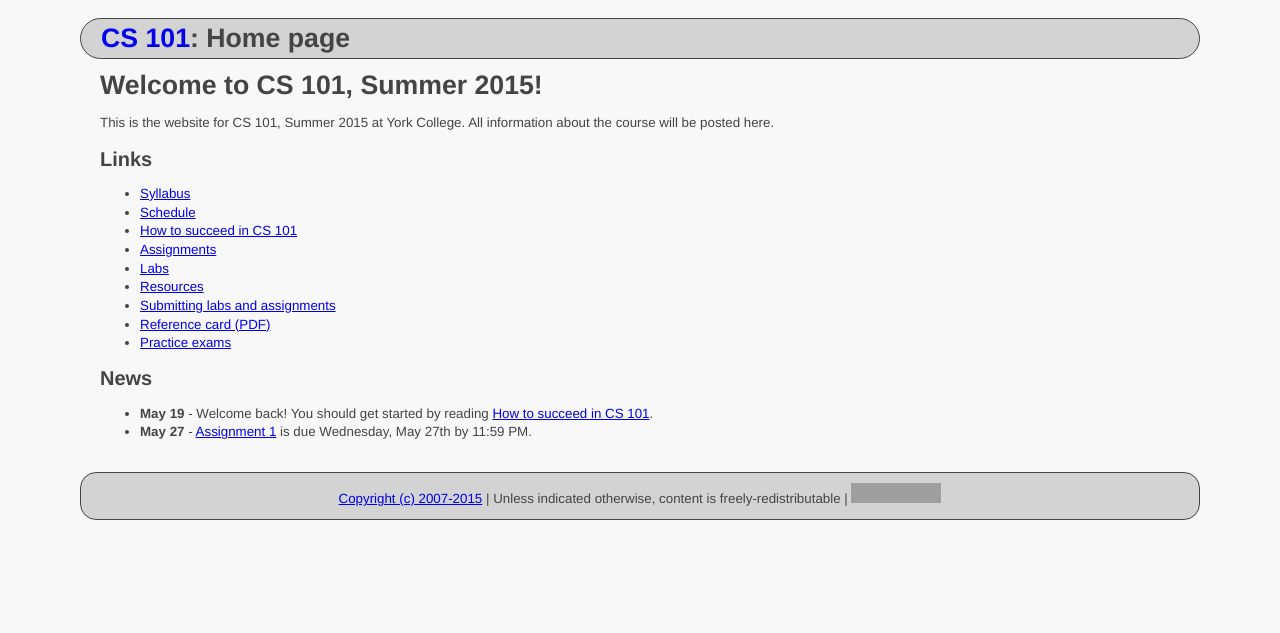
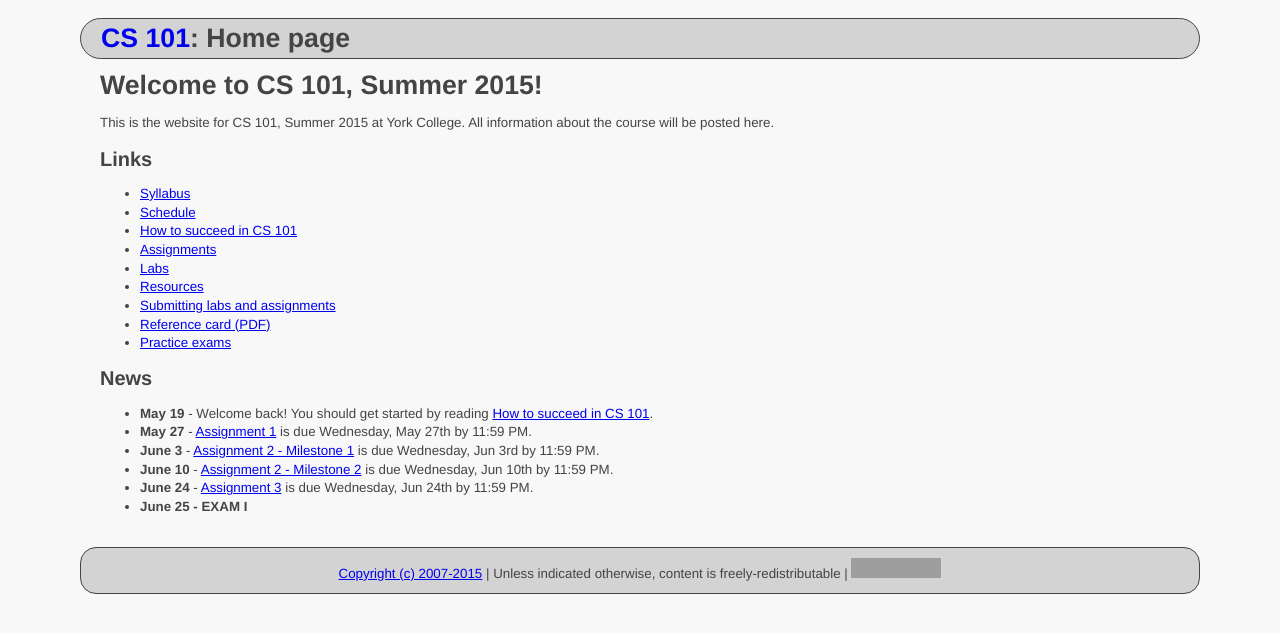
Before and after one commit to ycpcs/cs101-summer2015, a Jekyll site: the page built from index.md, in a window 1280 px wide. Shown: the top 633 px of the page. Built offline with Jekyll 4.4.1, drawn with Linux system fonts in a browser that asks for light colours; Markdown is read by kramdown in place of the engine named in the settings; grey boxes are pictures that could not be loaded.

Commit message:
add assign 3
add assign 3

```diff
--- a/index.md
+++ b/index.md
@@ -24,3 +24,7 @@ All information about the course will be posted here.
 
 * **May 19** - Welcome back!  You should get started by reading [How to succeed in CS 101](success.html).
 * **May 27** - [Assignment 1](assign/assign01.html) is due Wednesday, May 27th by 11:59 PM.
+* **June 3** - [Assignment 2 - Milestone 1](assign/assign02.html) is due Wednesday, Jun 3rd by 11:59 PM.
+* **June 10** - [Assignment 2 - Milestone 2](assign/assign02.html) is due Wednesday, Jun 10th by 11:59 PM.
+* **June 24** - [Assignment 3](assign/assign03.html) is due Wednesday, Jun 24th by 11:59 PM.
+* **June 25 - EXAM I**
```
Also changed, not shown: assign/assign03.md (+1 -3 lines), assign/index.md (+1 -1 lines).
